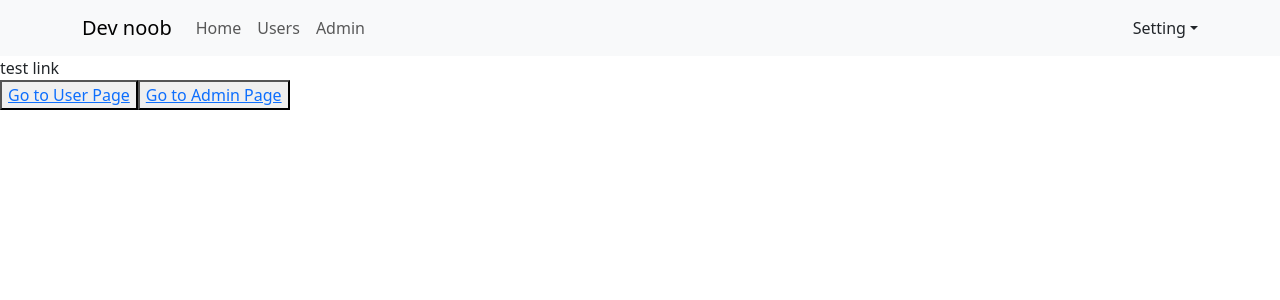
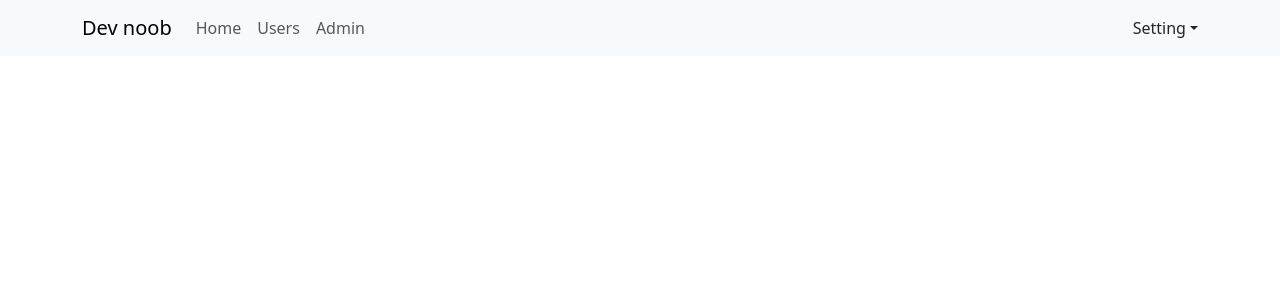
Before and after one commit to ghostdev11/react_hook_beginners, a React (Create React App) app: page / in a window 1280 px wide. Shown: the top 300 px of the page. Built offline with nearby package versions, Linux system fonts and the light colour scheme.

Commit message:
nested Routes

```diff
--- a/src/App.js
+++ b/src/App.js
@@ -1,21 +1,16 @@
 import "./App.scss";
 import Header from "./components/Header/Header";
-import { Link } from "react-router-dom";
+import { Outlet, Link } from "react-router-dom";
 const App = () => {
   return (
     <div className="app-container">
-      <Header />
-      <div>
-        test link
-        <div>
-          {/* <button>Go to User Page</button>
-          <button>Go to Admin Page</button> */}
-          <button>
-            <Link to={`/users`}> Go to User Page</Link>
-          </button>
-          <button>
-            <Link to={`/admins`}> Go to Admin Page</Link>
-          </button>
+      <div className="header-container">
+        <Header />
+      </div>
+      <div className="main-container">
+        <div className="sidenav-container"></div>
+        <div classNamse="app-container">
+          <Outlet />
         </div>
       </div>
     </div>
--- a/src/index.js
+++ b/src/index.js
@@ -17,9 +17,10 @@
       <Routes>
         {/*  đang code trang home page khi vào trang
         -> render 2 button */}
-        <Route path="/" element={<App />} />
-        <Route path="users" element={<User />} />
-        <Route path="admins" element={<Admin />} />
+        <Route path="/" element={<App />}>
+          <Route path="users" element={<User />} />
+          <Route path="admins" element={<Admin />} />
+        </Route>
       </Routes>
     </BrowserRouter>
     {/* </React.StrictMode> */}
```
Also changed, not shown: src/components/Header/Header.js (+9 -3 lines).
